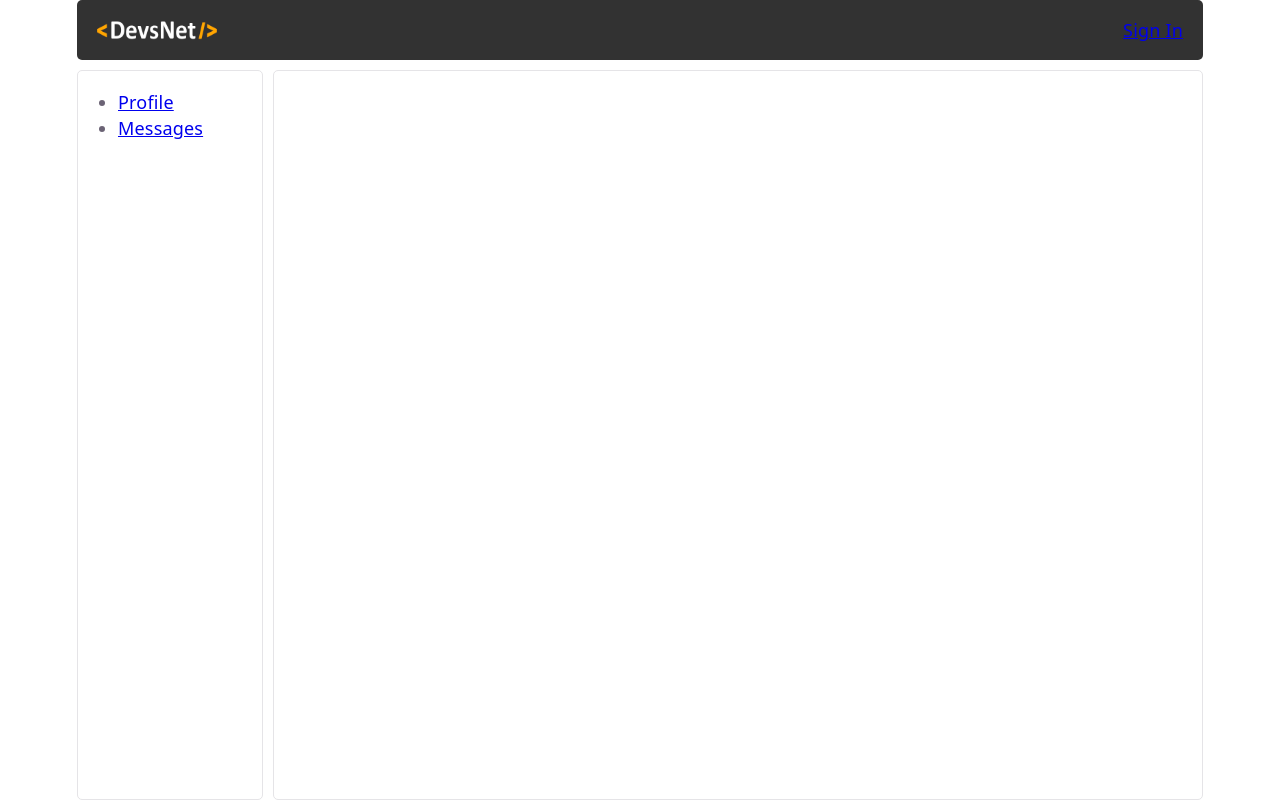
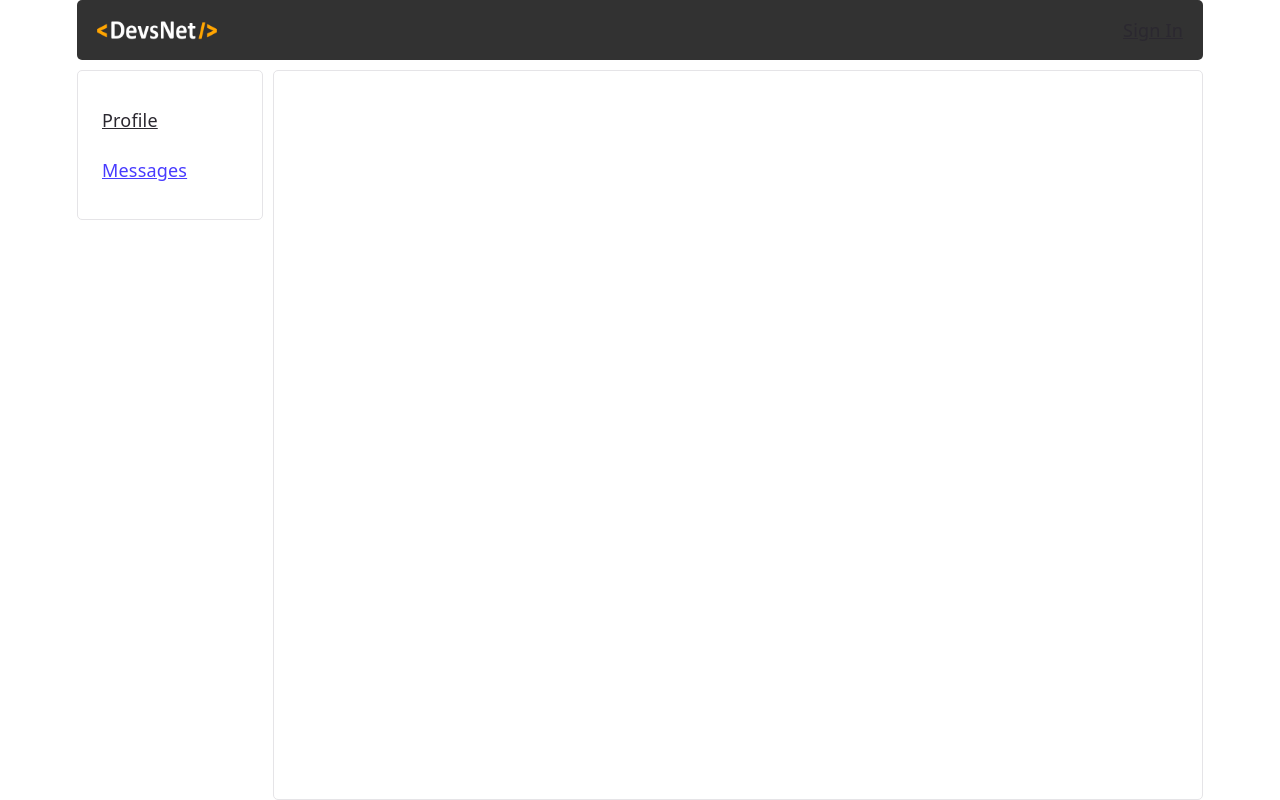
Before and after one commit to AlexBrilevski/social-net, a React (Vite) app: page /messages/1 in a window 1280 px wide. Built offline with nearby package versions, Linux system fonts and the light colour scheme.

Commit message:
Nav bar component was added to sidebar. Adjustments in header links

```diff
--- a/src/components/Header/Header.tsx
+++ b/src/components/Header/Header.tsx
@@ -8,7 +8,9 @@ const Header: FC = () => {
   return (
     <header className={styles.header}>
       <div className={styles.logo}>
-        <img src={logo} alt="DevNet" width="120" height="20" />
+        <Link to="/">
+          <img src={logo} alt="DevNet" width="120" height="20" />
+        </Link>
       </div>
       <div>
         <Link to="/login">Sign In</Link>
--- /dev/null
+++ b/src/components/Sidebar/NavBar/NavBar.module.css
@@ -0,0 +1,20 @@
+.main-nav {
+  padding: var(--indent-base) 0;
+  border: 1px solid var(--border);
+  border-radius: var(--border-radius-default);
+}
+
+.main-nav ul {
+  list-style: none;
+  margin: 0;
+  padding: 0;
+}
+
+.main-nav li a {
+  display: block;
+  padding: var(--indent-s) var(--indent-base);
+}
+
+.main-nav li a.active {
+  color: var(--accent);
+}
--- /dev/null
+++ b/src/components/Sidebar/NavBar/NavBar.tsx
@@ -0,0 +1,29 @@
+import type { FC } from "react";
+import { NavLink } from "react-router-dom";
+
+import styles from "./NavBar.module.css";
+
+const NavBar: FC = () => {
+  return (
+    <nav className={styles["main-nav"]}>
+      <ul>
+        <li>
+          <NavLink
+            to="/profile"
+            className={({ isActive }) => isActive ? styles.active : undefined}>
+            Profile
+          </NavLink>
+        </li>
+        <li>
+          <NavLink
+            to="/messages"
+            className={({ isActive }) => isActive ? styles.active : undefined}>
+            Messages
+          </NavLink>
+        </li>
+      </ul>
+    </nav>
+  );
+};
+
+export default NavBar;
--- a/src/components/Sidebar/Sidebar.module.css
+++ b/src/components/Sidebar/Sidebar.module.css
@@ -1,5 +1,3 @@
 .sidebar {
   grid-area: sidebar;
-  border: 1px solid var(--border);
-  border-radius: var(--border-radius-default);
 }
--- a/src/components/Sidebar/Sidebar.tsx
+++ b/src/components/Sidebar/Sidebar.tsx
@@ -1,21 +1,12 @@
 import type { FC } from "react";
-import { NavLink } from "react-router-dom";
 
 import styles from "./Sidebar.module.css";
+import NavBar from "./NavBar/NavBar";
 
 const Sidebar: FC = () => {
   return (
     <div className={styles.sidebar}>
-      <nav>
-        <ul>
-          <li>
-            <NavLink to="/profile">Profile</NavLink>
-          </li>
-          <li>
-            <NavLink to="/messages">Messages</NavLink>
-          </li>
-        </ul>
-      </nav>
+      <NavBar />
     </div>
   );
 };
--- a/src/index.css
+++ b/src/index.css
@@ -1,14 +1,17 @@
 :root {
   --text: #6b6375;
   --text-h: #08060d;
+  --link: #2b2830;
   --bg: #fff;
   --header-bg: #323232;
   --border: #e5e4e7;
   --border-radius-default: 5px;
+  --indent-base: 24px;
+  --indent-s: 12px;
   --code-bg: #f4f3ec;
-  --accent: #aa3bff;
-  --accent-bg: rgba(170, 59, 255, 0.1);
-  --accent-border: rgba(170, 59, 255, 0.5);
+  --accent: #483bff;
+  --accent-bg: rgba(59, 72, 255, 0.1);
+  --accent-border: rgba(59, 72, 255, 0.5);
   --social-bg: rgba(244, 243, 236, 0.5);
   --shadow:
     rgba(0, 0, 0, 0.1) 0 10px 15px -3px, rgba(0, 0, 0, 0.05) 0 4px 6px -2px;
@@ -36,13 +39,14 @@
   :root {
     --text: #dde0e6;
     --text-h: #f3f4f6;
+    --link: #cbc9cf;
     --bg: #16171d;
     --header-bg: #242424;
     --border: #2e303a;
     --code-bg: #1f2028;
-    --accent: #c084fc;
-    --accent-bg: rgba(192, 132, 252, 0.15);
-    --accent-border: rgba(192, 132, 252, 0.5);
+    --accent: #848cfc;
+    --accent-bg: rgba(134, 132, 252, 0.15);
+    --accent-border: rgba(140, 132, 252, 0.5);
     --social-bg: rgba(47, 48, 58, 0.5);
     --shadow:
       rgba(0, 0, 0, 0.4) 0 10px 15px -3px, rgba(0, 0, 0, 0.25) 0 4px 6px -2px;
@@ -99,6 +103,10 @@ p {
   margin: 0;
 }
 
+a {
+  color: var(--link);
+}
+
 code,
 .counter {
   display: inline-flex;
```
